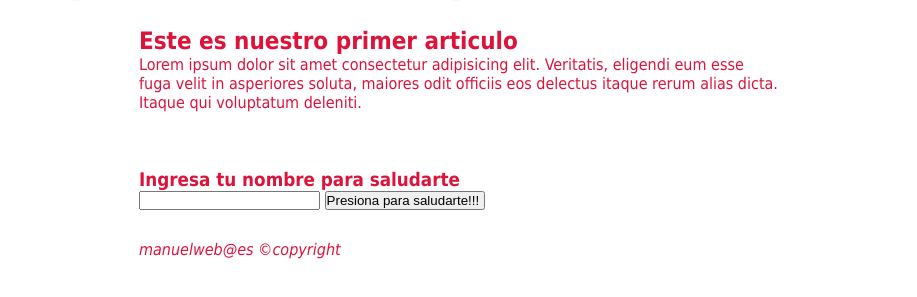
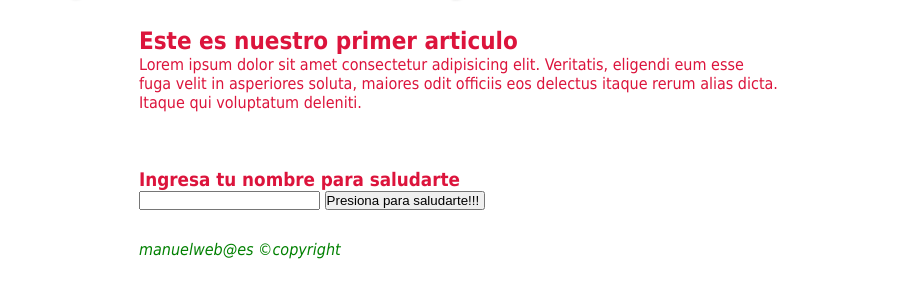
Before and after one commit to maliju/web, a plain HTML site: page index.html in a window 1280 px wide. Shown: the part 79-376 px from the top of the page, without its empty margins (181-1098 px from the left). Drawn offline with Linux system fonts and the light colour scheme.

Commit message:
Cambie el color del pie de pagina

```diff
--- a/css/estilos.css
+++ b/css/estilos.css
@@ -21,4 +21,9 @@ body{
     margin-left: auto;
     margin-right: auto;
     margin-top: 30px;
+
 }
+
+#pie{
+    color:green;
+}
```
